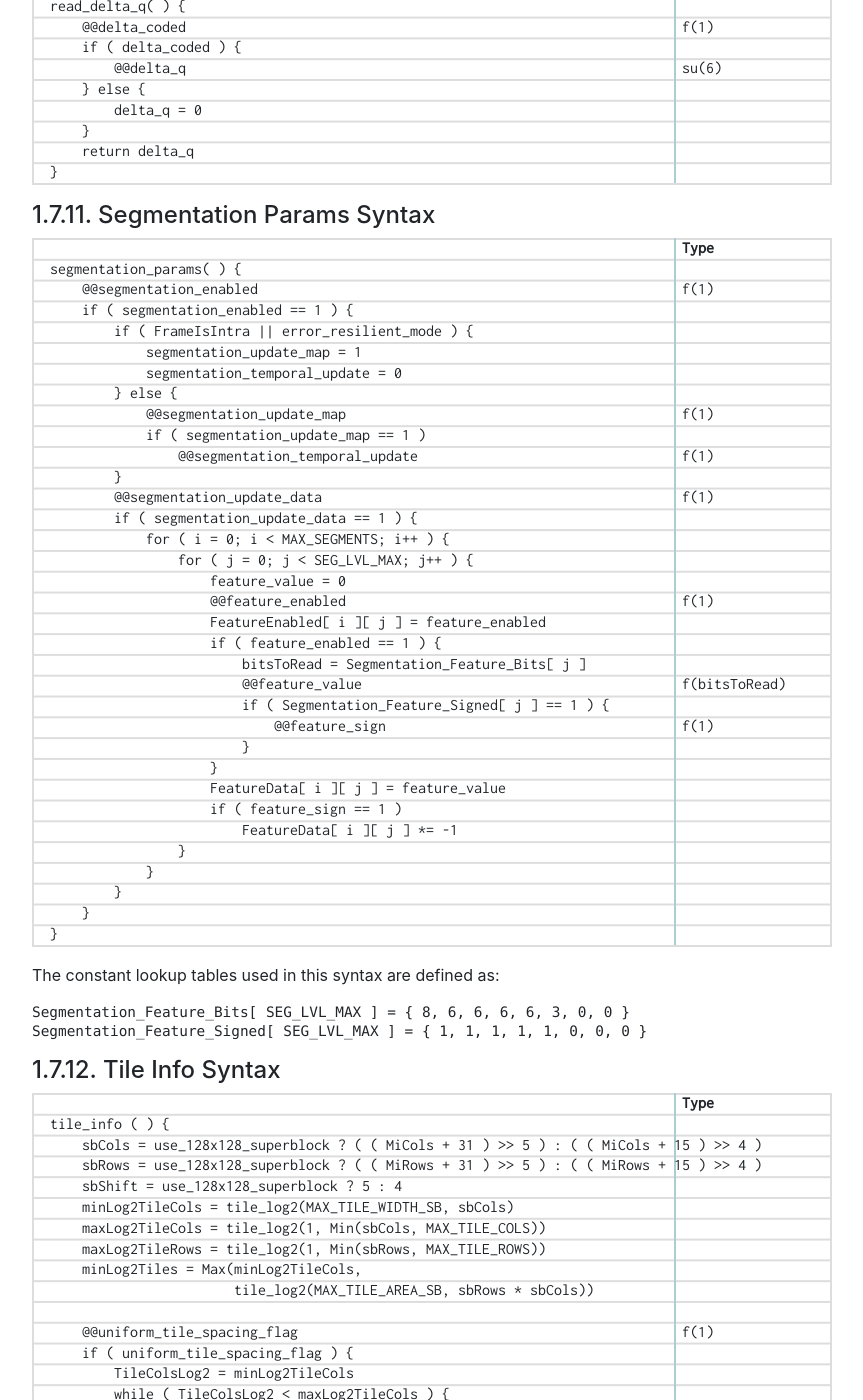
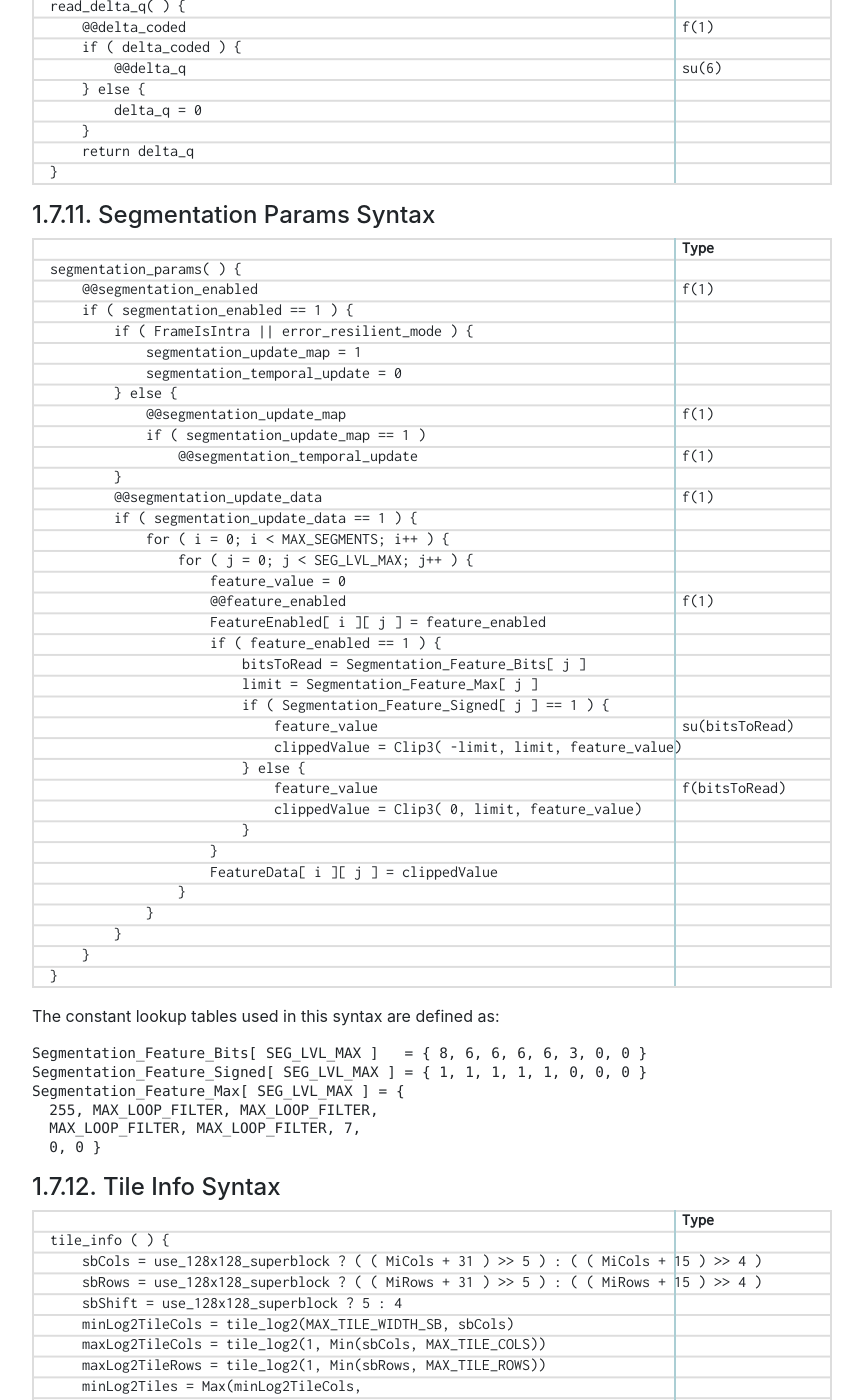
Before and after one commit to AOMediaCodec/av1-spec, a Jekyll site: the page built from 06.bitstream.syntax.md, in a window 1280 px wide and 1400 px high, scrolled down 11577 px. Shown: the whole window, without its empty margins (53-916 px from the left). Built offline with Jekyll 4.4.1, drawn with Linux system fonts in a browser that asks for light colours; nearby versions of some CDN libraries; our own code applies the rules of GitHub Pages for plain Markdown files.

Commit message:
Change format of signed segment data
Match code changes in patch 37561.

```diff
--- a/06.bitstream.syntax.md
+++ b/06.bitstream.syntax.md
@@ -643,14 +643,16 @@ segmentation_params( ) {
                     FeatureEnabled[ i ][ j ] = feature_enabled
                     if ( feature_enabled == 1 ) {
                         bitsToRead = Segmentation_Feature_Bits[ j ]
-                        @@feature_value                                        f(bitsToRead)
+                        limit = Segmentation_Feature_Max[ j ]
                         if ( Segmentation_Feature_Signed[ j ] == 1 ) {
-                            @@feature_sign                                     f(1)
+                            feature_value                                      su(bitsToRead)
+                            clippedValue = Clip3( -limit, limit, feature_value)
+                        } else {
+                            feature_value                                      f(bitsToRead)
+                            clippedValue = Clip3( 0, limit, feature_value)
                         }
                     }
-                    FeatureData[ i ][ j ] = feature_value
-                    if ( feature_sign == 1 )
-                        FeatureData[ i ][ j ] *= -1
+                    FeatureData[ i ][ j ] = clippedValue
                 }
             }
         }
@@ -662,8 +664,12 @@ segmentation_params( ) {
 The constant lookup tables used in this syntax are defined as:
 
 ~~~~~
-Segmentation_Feature_Bits[ SEG_LVL_MAX ] = { 8, 6, 6, 6, 6, 3, 0, 0 }
+Segmentation_Feature_Bits[ SEG_LVL_MAX ]   = { 8, 6, 6, 6, 6, 3, 0, 0 }
 Segmentation_Feature_Signed[ SEG_LVL_MAX ] = { 1, 1, 1, 1, 1, 0, 0, 0 }
+Segmentation_Feature_Max[ SEG_LVL_MAX ] = {
+  255, MAX_LOOP_FILTER, MAX_LOOP_FILTER,
+  MAX_LOOP_FILTER, MAX_LOOP_FILTER, 7,
+  0, 0 }
 ~~~~~
 
 #### Tile Info Syntax
```
Also changed, not shown: 07.bitstream.semantics.md (+1 -7 lines), annex.c.experiments.md (+1 -1 lines).
